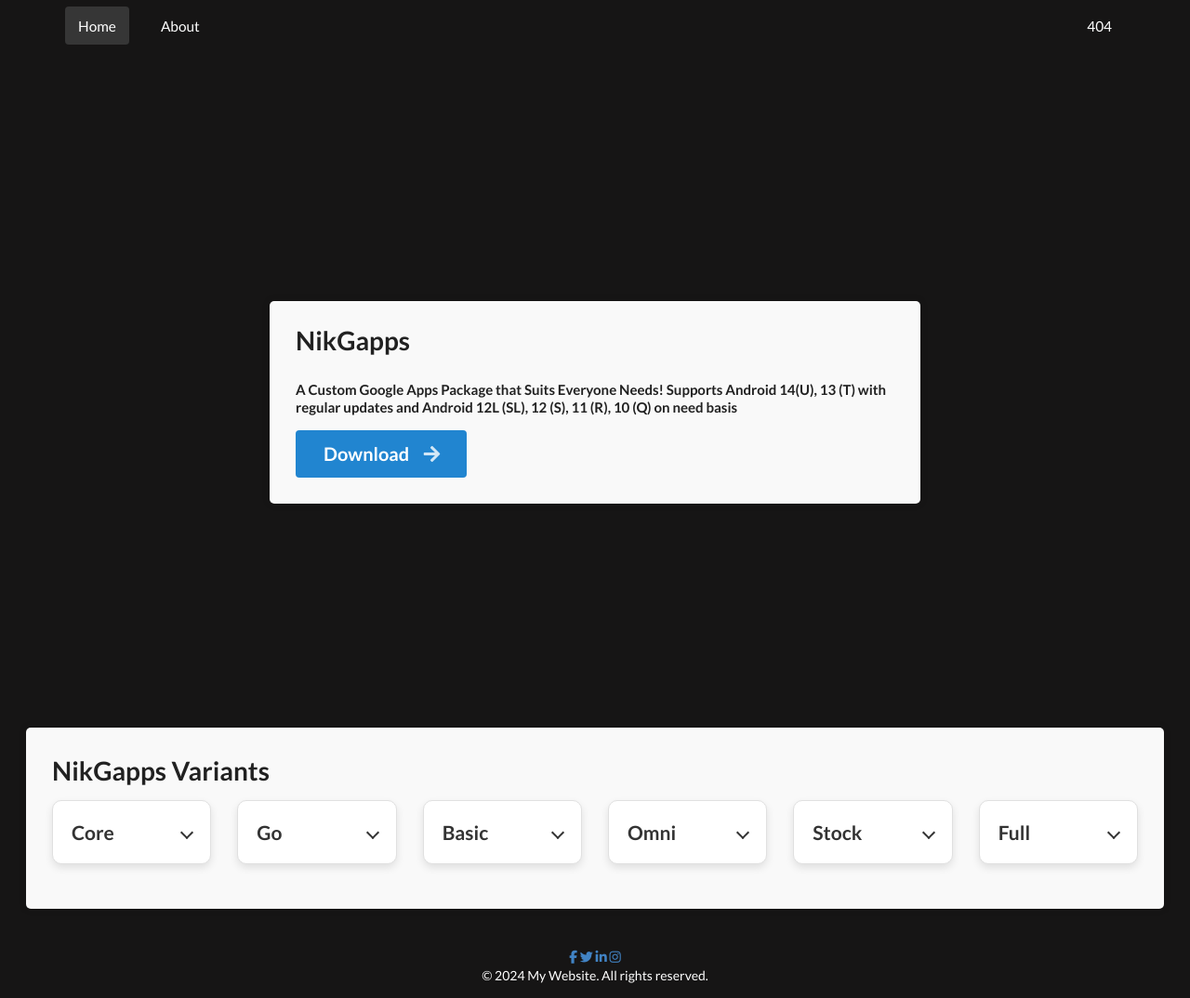
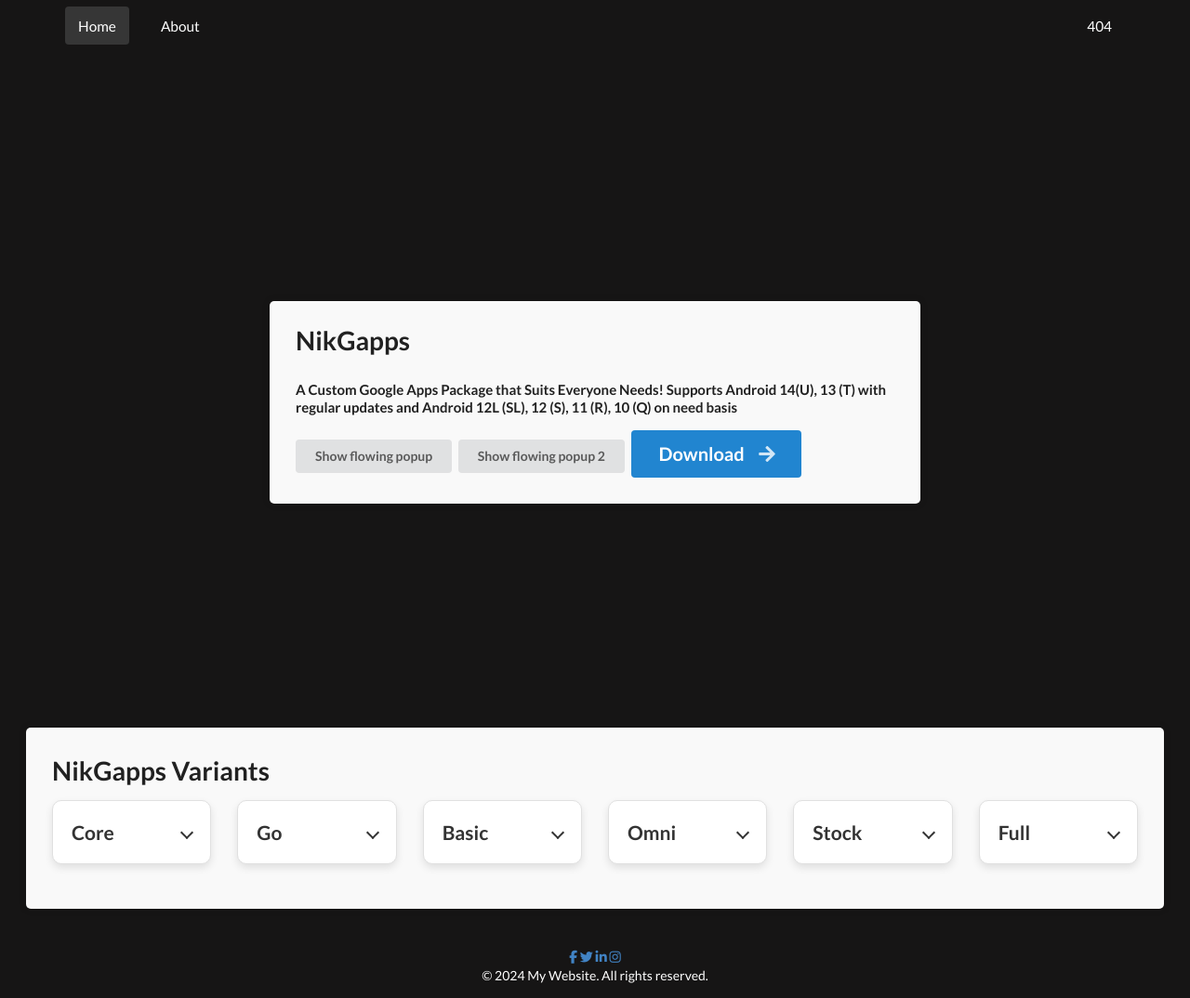
Before and after one commit to nikhilmenghani/home, a Jekyll site: the page built from index.html, in a window 1280 px wide. Shown: the whole page at 93% size. Built offline with Jekyll 4.4.1, drawn with Linux system fonts in a browser that asks for light colours; nearby versions of some CDN libraries.

Commit message:
Add a flowing popup

```diff
--- a/_layouts/home.html
+++ b/_layouts/home.html
@@ -29,6 +29,7 @@
     {% include footer.html %}
     <script src="{{ "/assets/js/app.js" | relative_url }}"></script>
     <script src="{{ "/assets/js/accordion.js" | relative_url }}"></script>
+    <script src="{{ "/assets/js/popup.js" | relative_url }}"></script>
 
 </body>
 
--- /dev/null
+++ b/assets/js/popup.js
@@ -0,0 +1,14 @@
+$(document).ready(function() {
+    // Initialize the popup
+    $('.ui.button').first().popup({
+        popup: $('.ui.flowing.popup'),
+        on: 'click',
+        position: 'bottom left',
+        variation: 'flowing'
+    });
+
+    // Allow links inside the popup to function properly
+    $('.ui.flowing.popup a').on('click', function(event) {
+        event.stopPropagation(); // Prevent the popup from closing when the link is clicked
+    });
+});
--- /dev/null
+++ b/index.html
@@ -0,0 +1,81 @@
+---
+layout: home
+title: Home
+---
+
+<div class="home">
+    <div class="first__container">
+        <div class="ui text container">
+            <h1 class="ui header">
+                NikGapps
+            </h1>
+            <h4>A Custom Google Apps Package that Suits Everyone Needs!
+                Supports Android 14(U), 13 (T) with regular updates and Android 12L (SL), 12 (S), 11 (R), 10 (Q) on need
+                basis</h4>
+                <div class="ui button">Show flowing popup</div>
+                <div class="ui flowing popup top left transition hidden">
+                    <div class="ui three column divided center aligned grid">
+                        <div class="column">
+                            <h4 class="ui header">Basic Plan</h4>
+                            <p><b>2</b> projects, $10 a month</p>
+                            <a class="ui button" target="_blank" href="https://www.google.com">Google.com</a>
+                        </div>
+                        <div class="column">
+                            <h4 class="ui header">Business Plan</h4>
+                            <p><b>5</b> projects, $20 a month</p>
+                            <a class="ui button" target="_blank" href="https://www.google.com">Google.com</a>
+                        </div>
+                        <div class="column">
+                            <h4 class="ui header">Premium Plan</h4>
+                            <p><b>8</b> projects, $25 a month</p>
+                            <a class="ui button" target="_blank" href="https://www.google.com">Google.com</a>
+                        </div>
+                    </div>
+                </div>
+
+                <div class="ui button">Show flowing popup 2</div>
+                <div class="ui flowing popup top left transition hidden">
+                    <div class="ui three column divided center aligned grid">
+                        <div class="column">
+                            <h4 class="ui header">Basic Plan</h4>
+                            <p><b>2</b> projects, $10 a month</p>
+                            <a class="ui button" target="_blank" href="https://www.google.com">Google.com</a>
+                        </div>
+                        <div class="column">
+                            <h4 class="ui header">Business Plan</h4>
+                            <p><b>5</b> projects, $20 a month</p>
+                            <a class="ui button" target="_blank" href="https://www.google.com">Google.com</a>
+                        </div>
+                        <div class="column">
+                            <h4 class="ui header">Premium Plan</h4>
+                            <p><b>8</b> projects, $25 a month</p>
+                            <a class="ui button" target="_blank" href="https://www.google.com">Google.com</a>
+                        </div>
+                    </div>
+                </div>
+
+            <div class="ui huge primary button">Download <i class="right arrow icon"></i></div>
+        </div>
+    </div>
+    <div class="ui container">
+
+        <h1>NikGapps Variants</h1>
+
+        <div class="cards-container">
+            <div class="ui equal width grid">
+                <div class="equal width row">
+                    {% for card in site.data.gappsvariants.cards %}
+                    <div class="column">
+                        {% include card.html
+                        title=card.title
+                        content=card.content
+                        download_link=card.download_link
+                        is_accordion=card.is_accordion
+                        %}
+                    </div>
+                    {% endfor %}
+                </div>
+            </div>
+        </div>
+    </div>
+</div>
--- a/index.markdown
+++ /dev/null
@@ -1,38 +0,0 @@
----
-layout: home
-title: Home
----
-
-<div class="home">
-    <div class="first__container">
-        <div class="ui text container">
-            <h1 class="ui header">
-            NikGapps
-            </h1>
-            <h4>A Custom Google Apps Package that Suits Everyone Needs!
-Supports Android 14(U), 13 (T) with regular updates and Android 12L (SL), 12 (S), 11 (R), 10 (Q) on need basis</h4>
-            <div class="ui huge primary button">Download <i class="right arrow icon"></i></div>
-        </div>
-    </div>
-    <div class="ui container">
-
-        <h1>NikGapps Variants</h1>
-
-        <div class="cards-container">
-            <div class="ui equal width grid">
-                <div class="equal width row">
-                    {% for card in site.data.gappsvariants.cards %}
-                    <div class="column">
-                        {% include card.html
-                            title=card.title
-                            content=card.content
-                            download_link=card.download_link
-                            is_accordion=card.is_accordion
-                        %}
-                    </div>
-                    {% endfor %}
-                </div>
-            </div>
-        </div>
-    </div>
-</div>
```
